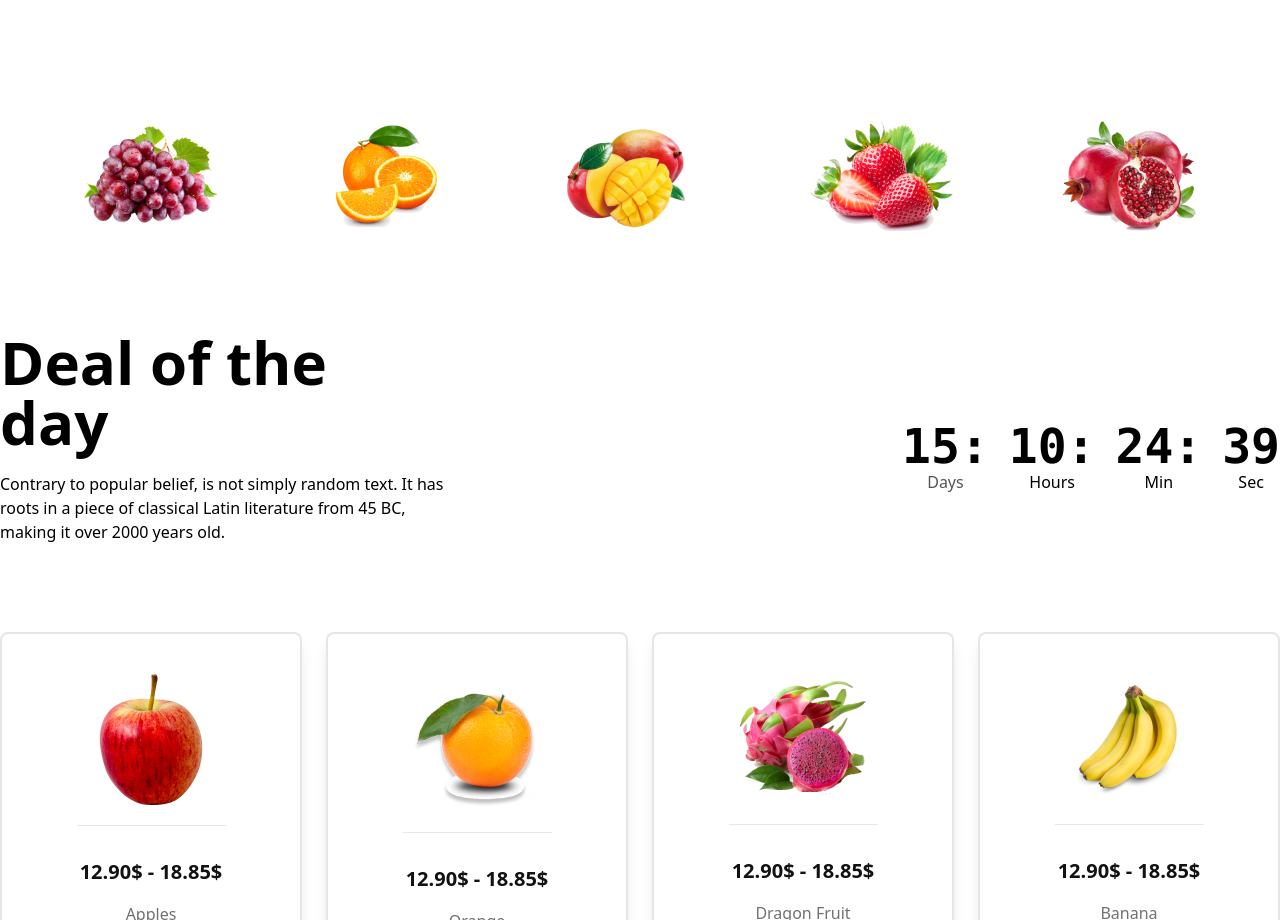
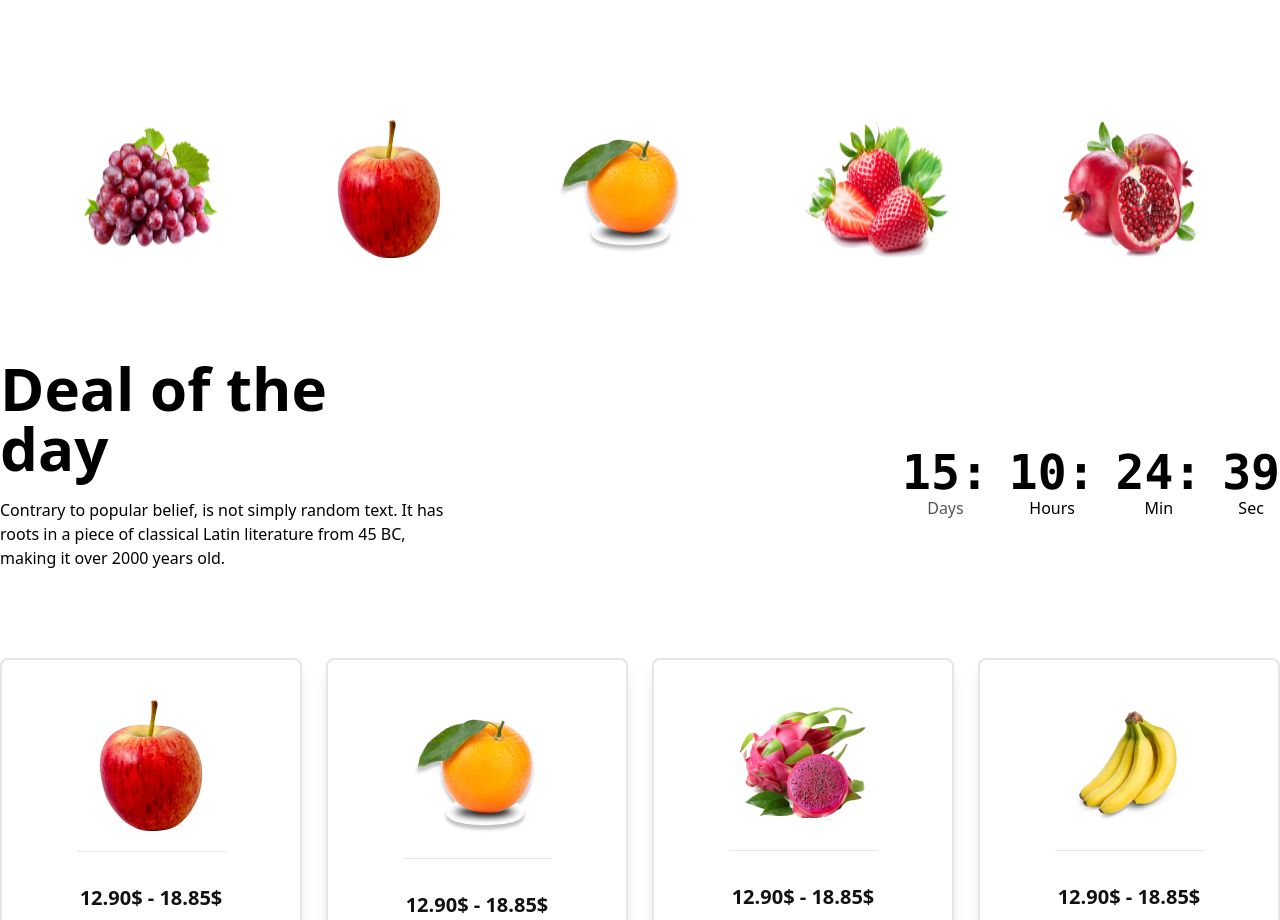
Before and after one commit to MashmumMashuk/Fruit-shop-Landing-Page, a plain HTML site: page index.html in a window 1280 px wide. Shown: the part 920-1840 px from the top of the page. Drawn offline with nearby package versions, Linux system fonts and the light colour scheme; grey boxes are pictures that could not be loaded.

Commit message:
Update index.html

```diff
--- a/index.html
+++ b/index.html
@@ -103,8 +103,8 @@
 
           <div class="flex place-content-between mx-20 py-5 rounded-xl " style="position: relative; top: -5rem;" >
             <img src="./images/fruit1.png"/>
-            <img src="./images/fruit2.png"/>
-            <img src="./images/fruit3.png"/>
+            <img src="./images/fruit6.png"/>
+            <img src="./images/fruit7.png"/>
             <img src="./images/fruit4.png"/>
             <img src="./images/fruit5.png"/>
 
```
